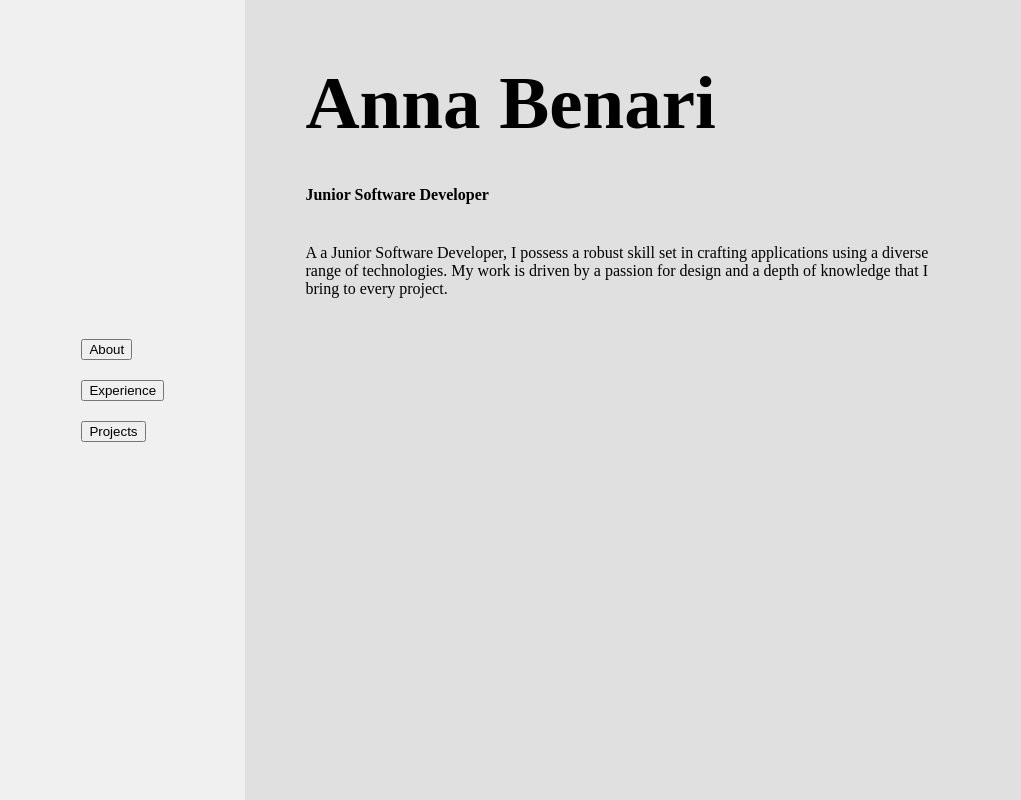
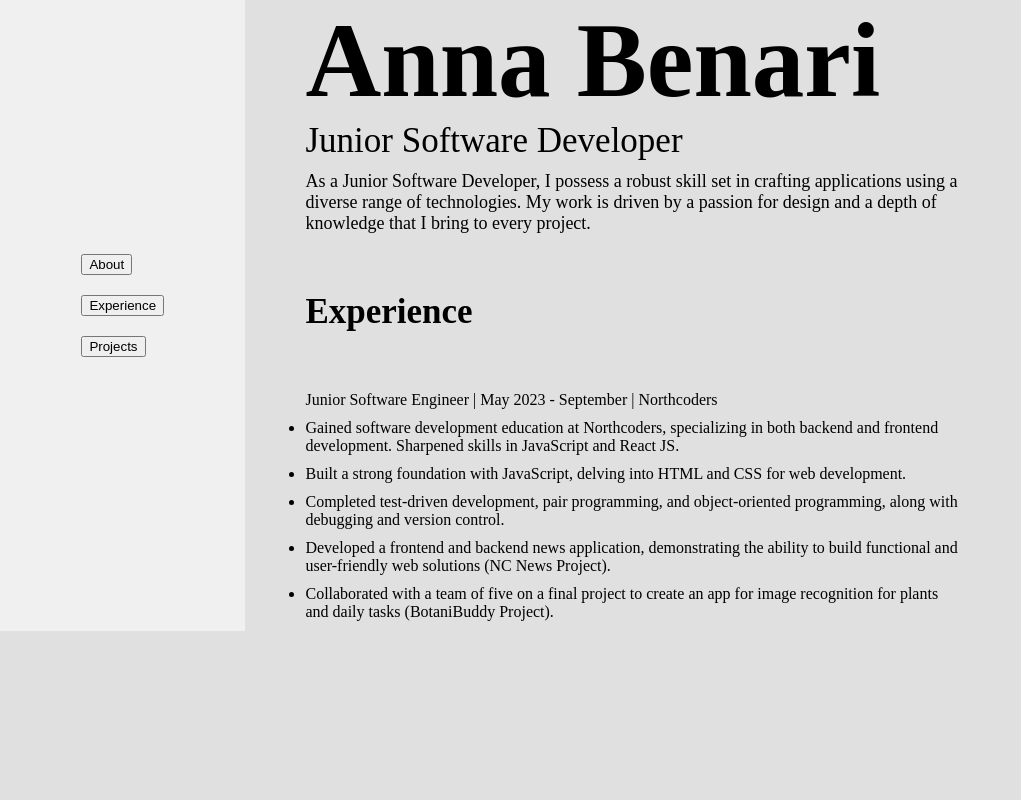
Before and after one commit to annabenari/portfolioWeb, a plain HTML site: page index.html in a window 1280 px wide. Shown: the whole page, without its empty margins (0-1021 px from the left). Drawn offline with Linux system fonts and the light colour scheme.

Commit message:
updated info and layout

```diff
--- a/index.html
+++ b/index.html
@@ -12,9 +12,9 @@
     <div class="container">
         <aside class="side-bar">
             <ul>
-                <li><button>About</button></li>
-                <li><button>Experience</button></li>
-                <li><button>Projects</button></li>
+                <li class="side-bar-list"><button>About</button></li>
+                <li class="side-bar-list"><button>Experience</button></li>
+                <li class="side-bar-list"><button>Projects</button></li>
             </ul>
         </aside>
 
@@ -23,11 +23,41 @@
                 <h1>Anna Benari</h1>
             </header>
             <div class="main-content">
-                <h4>Junior Software Developer</h4>
-                <p>A a Junior Software Developer, I possess a robust skill set in crafting applications using a diverse
-                    range of technologies. My work is driven by a passion for design and a depth of knowledge that I
-                    bring to every project.</p>
+                <p class="sub-title">Junior Software Developer</p>
+                <p class="introduction">As a Junior Software Developer, I possess a robust skill set in crafting
+                    applications using a diverse range of technologies. My work is driven by a passion for design and a
+                    depth of knowledge that I bring to every project.</p>
             </div>
+
+            <section class="experience">
+                <h5 class="experience-heading">Experience</h5>
+                <div class="experience-entry">
+                    <p>Junior Software Engineer | May 2023 - September | Northcoders</p>
+                    <ul>
+                        <li>
+                            Gained software development education at Northcoders, specializing in both backend and
+                            frontend
+                            development. Sharpened skills in JavaScript and React JS.
+                        </li>
+                        <li>
+                            Built a strong foundation with JavaScript, delving into HTML and CSS for web development.
+                        </li>
+                        <li>
+                            Completed test-driven development, pair programming, and object-oriented programming, along
+                            with debugging and version control.
+                        </li>
+                        <li>
+                            Developed a frontend and backend news application, demonstrating the ability to build
+                            functional and user-friendly web solutions (NC News Project).
+                        </li>
+                        <li>
+                            Collaborated with a team of five on a final project to create an app for image recognition
+                            for
+                            plants and daily tasks (BotaniBuddy Project).
+                        </li>
+                    </ul>
+                </div>
+            </section>
         </section>
     </div>
 </body>
--- a/style.css
+++ b/style.css
@@ -5,13 +5,11 @@ body, h1, p, ul, li {
 
 body {
     margin: 0;
-    height: 100vh;
     background-color: #e0e0e0;
 }
 
 .container {
     display: flex;
-    height: 100%;
 }
 
 .side-bar {
@@ -22,18 +20,9 @@ body {
     background-color: #f0f0f0;
 }
 
-ul {
+.side-bar-list {
     list-style-type: none;
-    padding: 0;
-
-}
-
-li {
     margin-bottom: 20px;
-}
-
-button {
-
 }
 
 .main-section {
@@ -41,17 +30,31 @@ button {
     display: flex;
     flex-direction: column;
     padding-left: 60px;
-    padding-top: 60px;
-    padding-right:25%;
+    padding-right: 25%;
 }
 
-.main-header{
-
-    font-size: 50px;
+.main-header {
+    font-size: 70px;
+    margin: 0; /* Reset margin */
 }
 
-h1, p, h4 {
-    margin: 0;
-    padding-bottom: 40px;
+.sub-title {
+    font-size: 35px;
+    margin-bottom: 10px; /* Adjust as needed */
+}
 
+.introduction {
+    font-size: 18px;
 }
+
+.experience-heading {
+    font-size: 35px;
+}
+
+.experience-entry ul {
+    margin-top: 10px;
+}
+
+.experience-entry li {
+    margin-bottom: 10px;
+}
```
